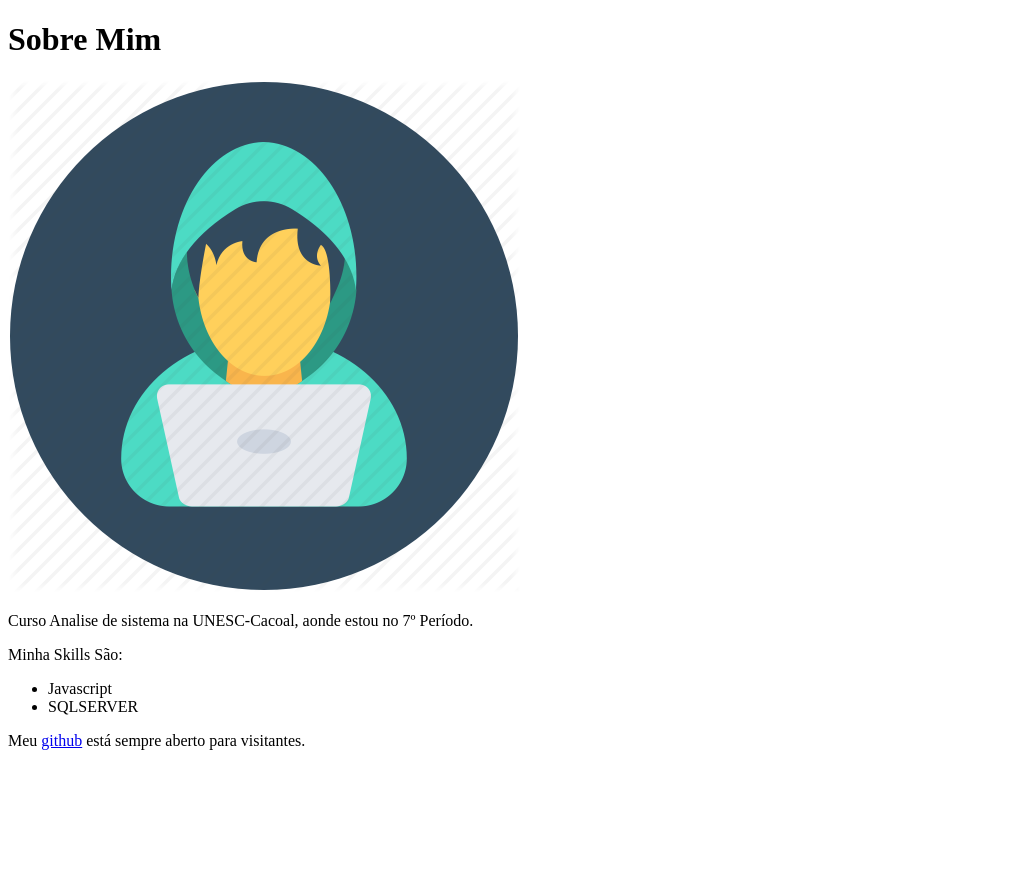
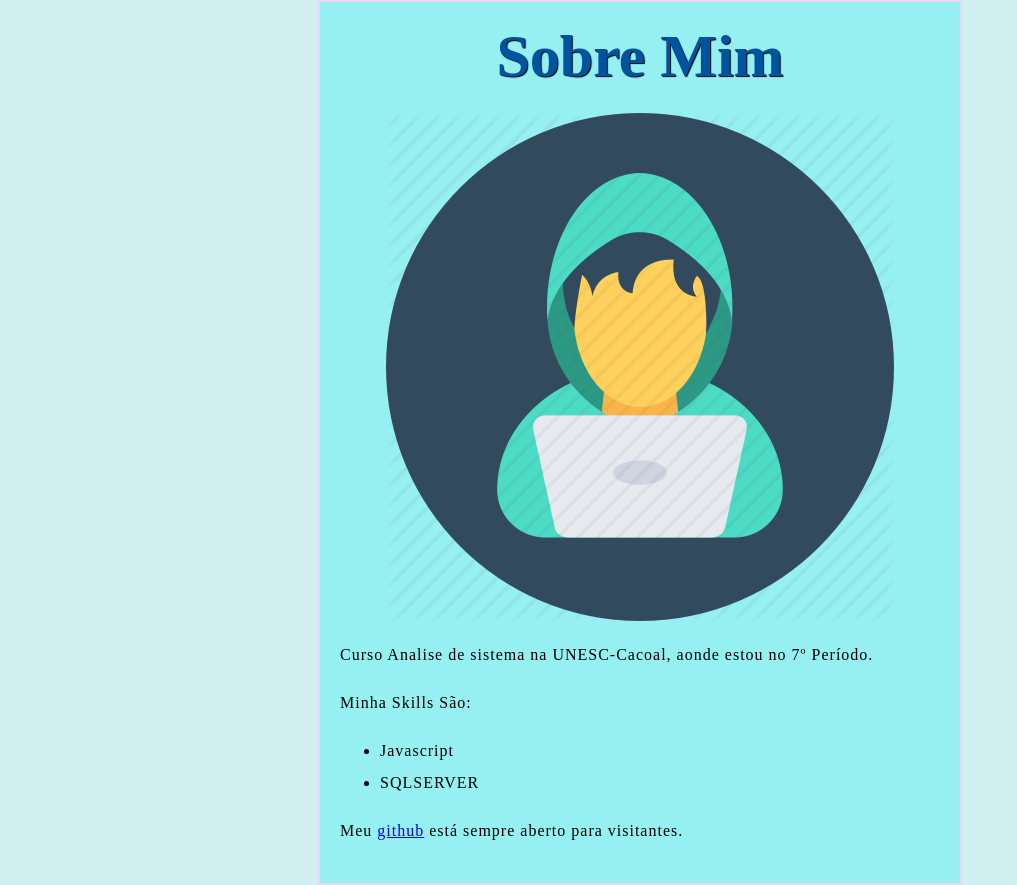
Before and after one commit to johnwesleyRibeiro/Portfolio, a plain HTML site: page index.html in a window 1280 px wide. Shown: the whole page, without its empty margins (0-1017 px from the left). Before the commit the page ends 800 px from the top, so only its background shows below. Drawn offline with Linux system fonts and the light colour scheme; a web font is replaced by a local one.

Commit message:
commit atualizando

```diff
--- a/index.html
+++ b/index.html
@@ -3,6 +3,9 @@
 <head>
     <meta charset="UTF-8">
     <meta name="viewport" content="width=device-width, initial-scale=1.0">
+    <link rel="stylesheet" href="styles/style.css">
+    <link rel="preconnect" href="https://fonts.gstatic.com">
+    <link href="https://fonts.google.com/specimen/BenchNine?selection.family=BenchNine|Parisienne" rel="stylesheet">
     <title>Portfolio</title>
 </head>
 <body>
--- /dev/null
+++ b/styles/style.css
@@ -0,0 +1,33 @@
+html{
+    font-size: 16px;
+    font-family: 'BenchNine', 'cursive';
+    background-color: #D2F0F2;
+}
+
+h1{
+    font-size: 60px;
+    text-align: center;
+    margin: 0;
+    padding: 20px 0;
+    color: #00539f;
+    text-shadow: 1px 1px 1px black;
+}
+
+p, li {
+    font-size: 16px;
+    line-height: 2;
+    letter-spacing: 1px;
+}
+
+body {
+    width: 600px;
+    margin: 0 auto;
+    background-color: #96F0F2;
+    padding: 0px 20px 20px 20px;
+    border: 2px solid #E9DAF1;
+}
+
+img{
+    display: block;
+    margin: 0 auto;
+}
```
